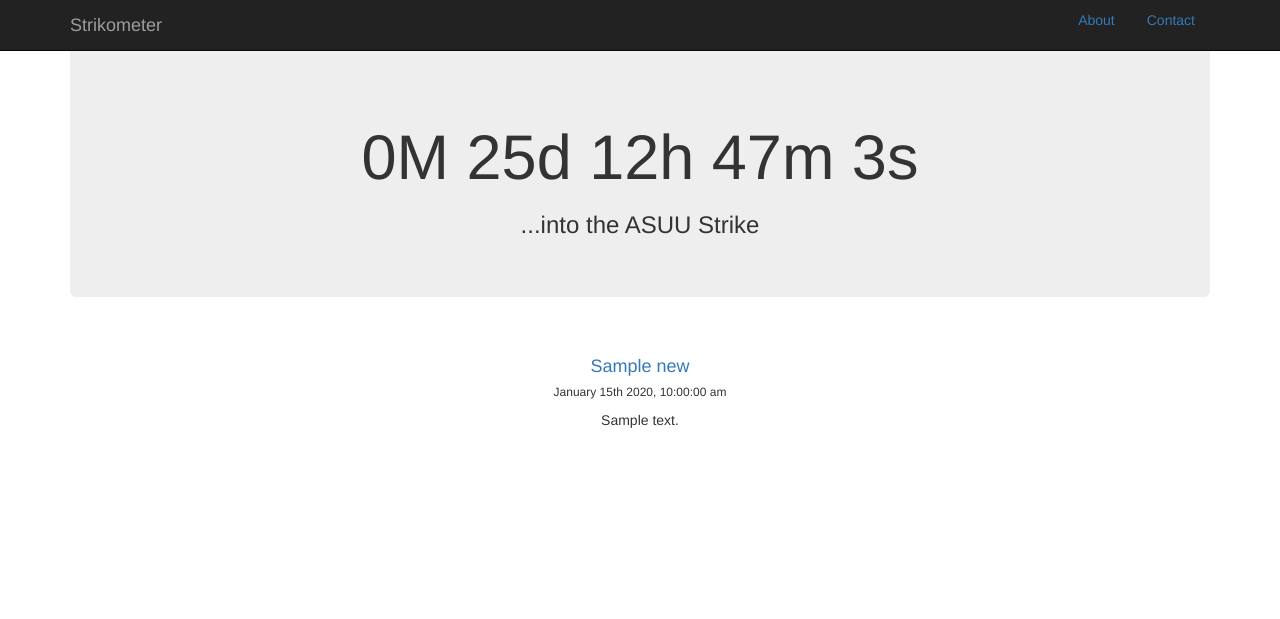
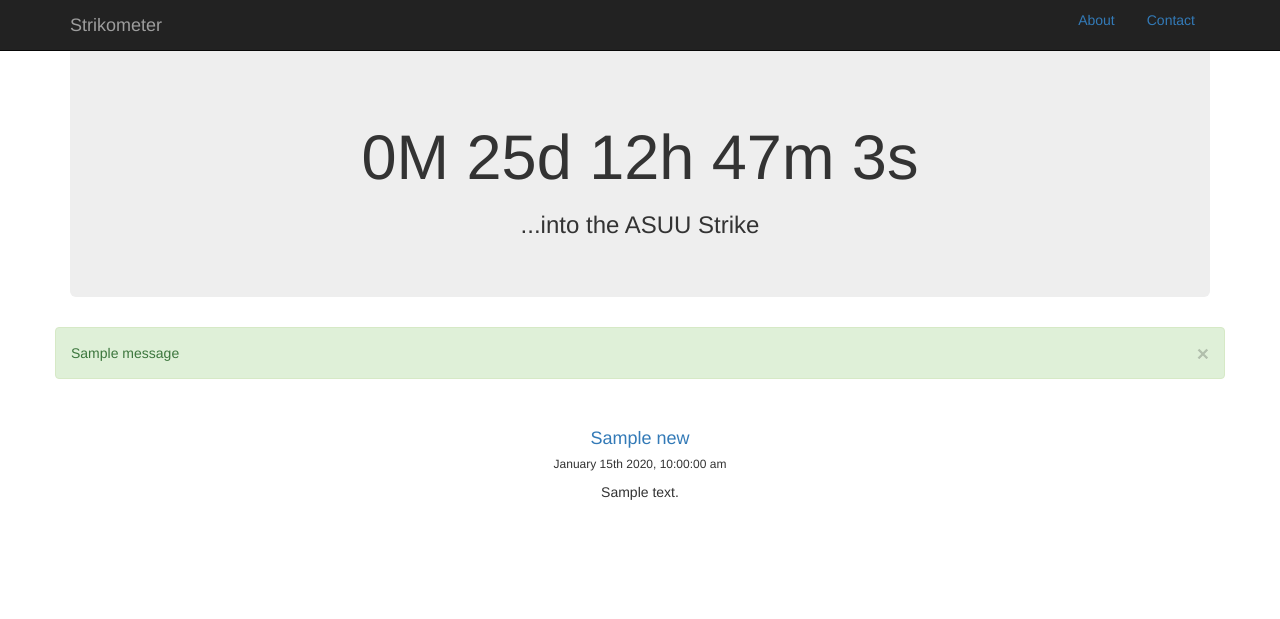
Before and after one commit to HAKSOAT/Strikometer, a Flask app: page / in a window 1280 px wide. Shown: the top 619 px of the page. Run offline with Flask 2, Linux system fonts and the light colour scheme; tables that the repository leaves empty hold one stand-in row (values such as "Sample post"); one stand-in notice (Sample message) is shown; some libraries are stand-ins or nearby versions.

Commit message:
Add flash messages to html

```diff
--- a/templates/index.html
+++ b/templates/index.html
@@ -24,7 +24,7 @@
         <div id="navbar" class="navbar-collapse collapse">
           <ul class="nav nav-pills pull-right">
             <li role="presentation"><a href="{{ url_for("about") }}">About</a></li>
-            <li role="presentation"><a href="#">Contact</a></li>
+            <li role="presentation"><a href="{{ url_for("contact") }}">Contact</a></li>
           </ul>
         </div>
       </div>
@@ -41,6 +41,14 @@
       </div>
 
       <div class="row marketing">
+
+
+      {%  for message in get_flashed_messages() %}
+          <div class="alert alert-success">
+          <button type="button" class="close" data-dismiss="alert">&times;</button>
+            {{ message }}
+            </div>
+      {% endfor %}
       {% if news_details|length > 0 and news_details|length < 4 %}
         <div class="col-lg-6 col-md-offset-3 text-center">
                 {% for each in news_details[:3] %}
```
